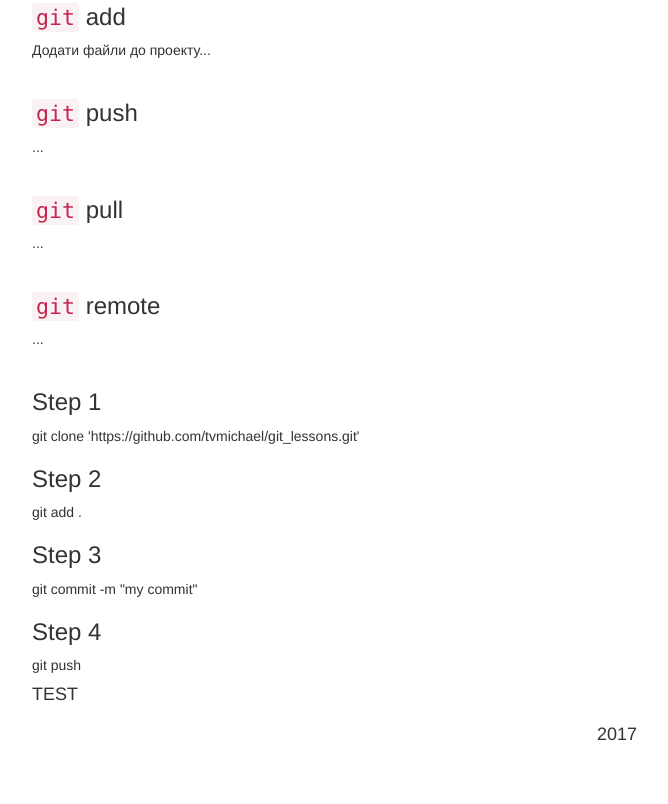
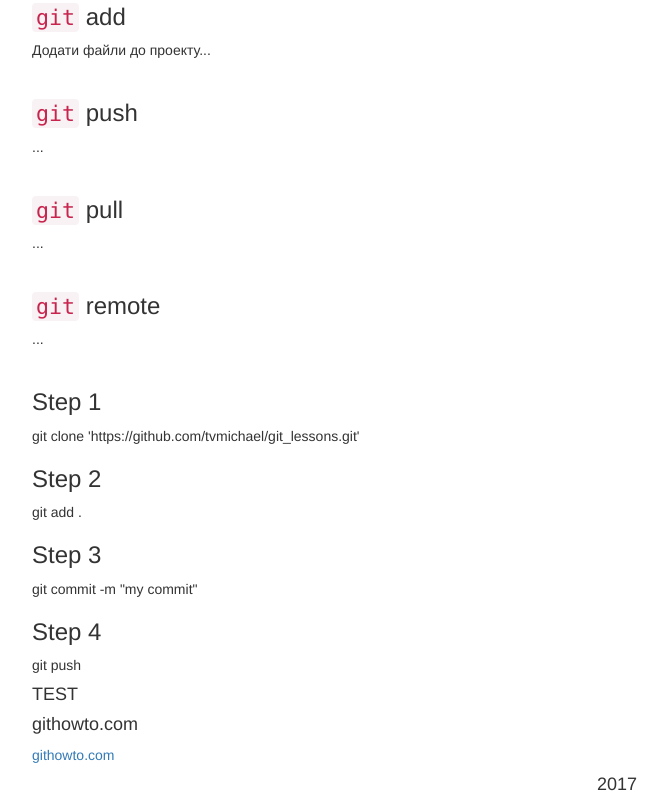
Before and after one commit to tvmichael/git.lessons, a plain HTML site: page index.html in a window 1280 px wide. Shown: the part 342-1146 px from the top of the page, without its empty margins (23-691 px from the left). Before the commit the page ends 1097 px from the top, so only its background shows below. Drawn offline with nearby package versions, Linux system fonts and the light colour scheme.

Commit message:
user1: add link

```diff
--- a/index.html
+++ b/index.html
@@ -92,7 +92,10 @@
                 <h4>TEST</h4>
             </article>
 
-
+			<article>
+				<h4>githowto.com</h4>
+				<a href="https://githowto.com/uk">githowto.com</a>
+			</article>
         </div>
     </div>
 </main>
```
